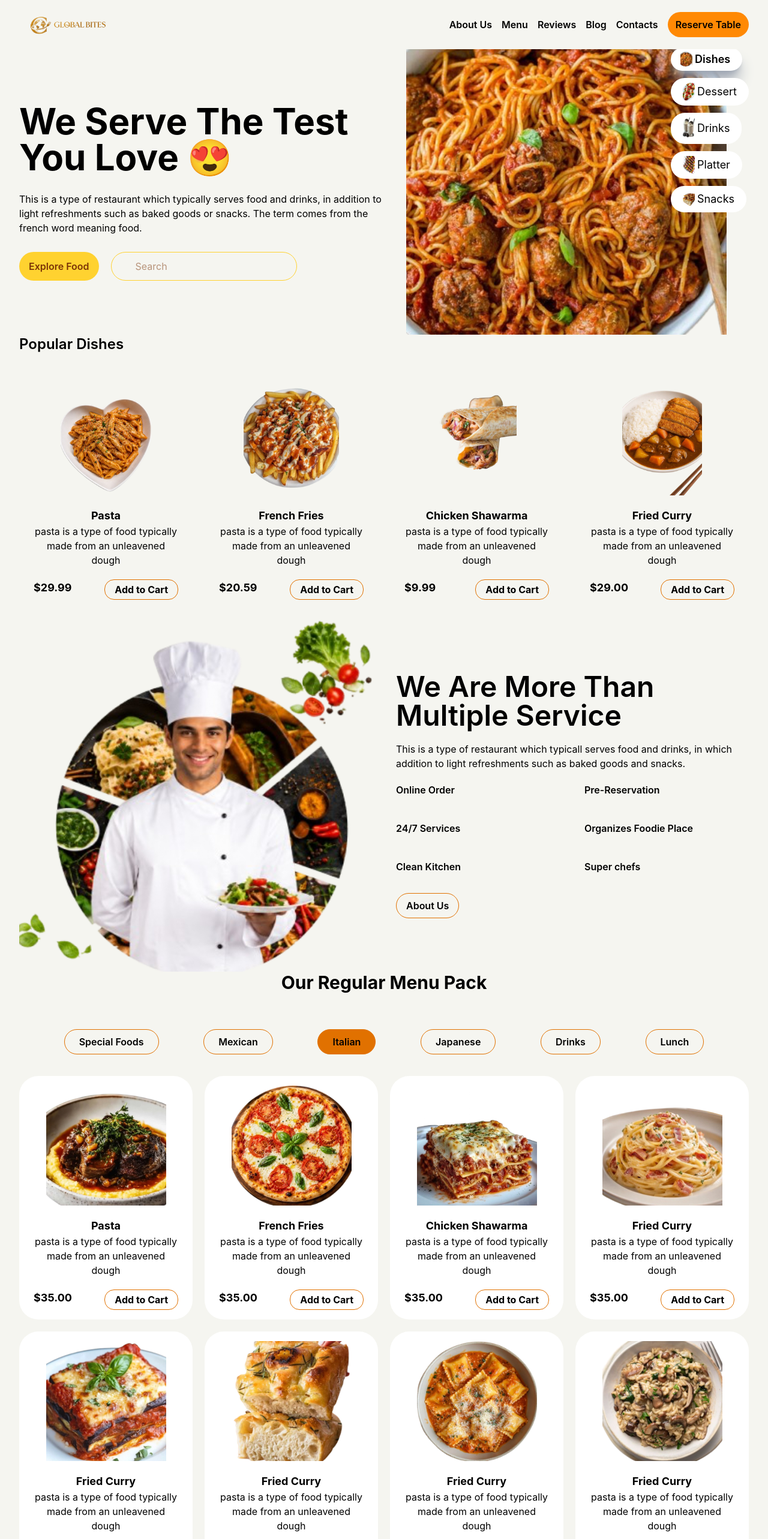
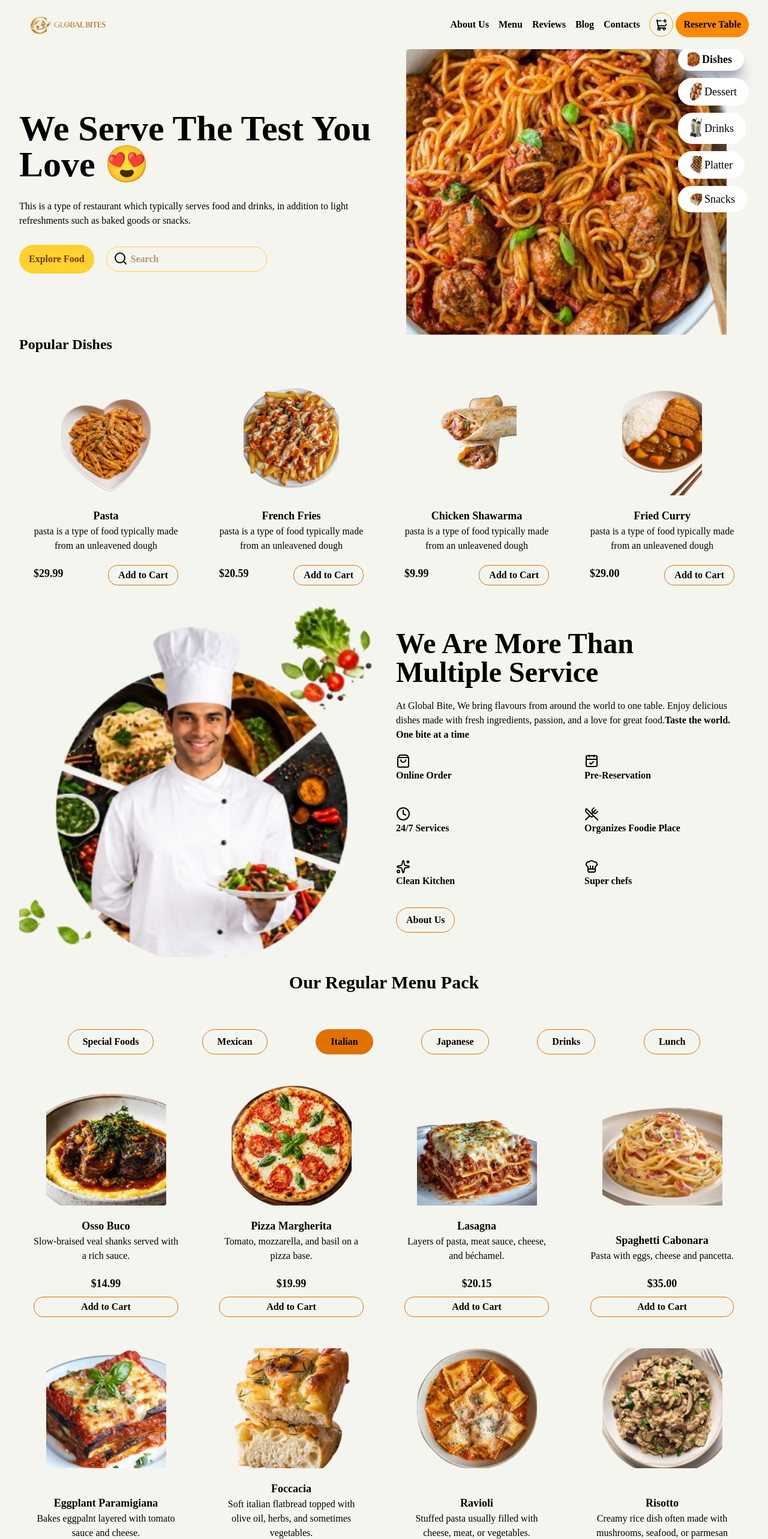
Before and after one commit to ajalasimon192-lgtm/global-bites, a React (Vite) app: page / in a window 1280 px wide. Shown: the top 2566 px of the page at 60% size. Built offline with nearby package versions, Linux system fonts and the light colour scheme.

Commit message:
Already done and ready to be deployed

```diff
--- a/index.html
+++ b/index.html
@@ -1,5 +1,5 @@
 <!doctype html>
-<html lang="en">
+<html lang="en" class="scroll-smooth">
   <head>
     <meta charset="UTF-8" />
     <link rel="icon" type="image/svg+xml" href="/favicon.svg" />
--- a/package.json
+++ b/package.json
@@ -10,7 +10,9 @@
     "preview": "vite preview"
   },
   "dependencies": {
+    "@fontsource-variable/baloo-2": "^5.3.0",
     "@tailwindcss/vite": "^4.3.3",
+    "lucide-react": "^1.47.0",
     "react": "^19.2.8",
     "react-dom": "^19.2.8",
     "tailwindcss": "^4.3.3"
--- a/src/App.jsx
+++ b/src/App.jsx
@@ -1,3 +1,4 @@
+import '@fontsource-variable/baloo-2'
 import { Nav } from './components/Nav'
 import { Header } from './components/Header'
 import { Dishes } from './components/dishes'
@@ -10,7 +11,7 @@ import { Footer } from './components/Footer'
 function App() {
 
   return (
-    <div className='bg-[#f5f5f0]'>
+    <div className='bg-[#f5f5f0] '>
       <Nav />
       <Header />
       <Dishes />
--- a/src/components/Details.jsx
+++ b/src/components/Details.jsx
@@ -1,22 +1,26 @@
 import React from 'react'
+import { ShoppingBag,CalendarCheck, Clock, UtensilsCrossed, Sparkles, ChefHat } from 'lucide-react'
 import chef from '../assets/images/chef2.png'
 
 
 export const Details = () => {
   return (
-    <div className='grid grid-cols-2 gap-10 items-center px-8'>
+    <div id='details' className='grid grid-cols-1 md:grid-cols-2 gap-10 items-center px-4 md:px-8'>
         <img src={chef} alt="image of a chef" className='w-full'/>
         <div className='w-full'>
-            <h2 className='text-5xl capitalize font-semibold w-120'>we are more than multiple service</h2>
-            <p className='mt-5 mb-5'>This is a type of restaurant which typicall serves food and drinks, in which addition to light refreshments such as baked goods and snacks.</p>
+            <h2 className='text-5xl capitalize font-semibold md:w-120'>we are more than multiple service</h2>
+            <p className='mt-5 mb-5'>
+              At Global Bite, We bring flavours from around the world to one table. Enjoy delicious dishes made with fresh ingredients, passion, and a love for great food.
+              <span className='font-bold'>Taste the world. One bite at a time</span>
+            </p>
             <ul className='grid grid-cols-2 font-semibold gap-10'>
               {/* to add icons later */}
-                <li>Online Order</li>
-                <li>Pre-Reservation</li>
-                <li>24/7 Services</li>
-                <li>Organizes Foodie Place</li>
-                <li>Clean Kitchen</li>
-                <li>Super chefs</li>
+                <li> <ShoppingBag /> Online Order</li>
+                <li><CalendarCheck /> Pre-Reservation</li>
+                <li><Clock /> 24/7 Services</li>
+                <li><UtensilsCrossed /> Organizes Foodie Place</li>
+                <li><Sparkles /> Clean Kitchen</li>
+                <li><ChefHat /> Super chefs</li>
             </ul>
             <button className='mt-8 border border-amber-600 px-4 py-2 rounded-3xl hover:bg-amber-600 cursor-pointer font-semibold'>About Us</button>
         </div>
--- a/src/components/Header.jsx
+++ b/src/components/Header.jsx
@@ -1,4 +1,5 @@
 import { useState } from 'react'
+import { Search } from 'lucide-react'
 import dishes from '../assets/images/dishes.PNG'
 import dessert from '../assets/images/desert.PNG'
 import drinks from '../assets/images/drinks.PNG'
@@ -38,32 +39,35 @@ export const Header = () => {
 
 
   return (
-    <div className='flex justify-between items-center px-8 h-119 overflow-hidden'>
+    <div className='grid md:flex justify-between items-center px-8 md:h-119 overflow-hidden'>
         <div className='w-full'>
-            <h1 className='capitalize text-6xl font-bold'>we serve the test you love 😍</h1>
-            <p className='my-7'>This is a type of restaurant which typically serves food and drinks, in addition to light refreshments such as baked goods or snacks. The term comes from the french word meaning food. </p>
-            <div className='flex gap-5'>
-                <button className='bg-amber-300 text-amber-900 py-3 px-4 font-semibold rounded-3xl'>
+            <h1 className='capitalize text-4xl  font-bold md:text-6xl'>we serve the test you love 😍</h1>
+            <p className='my-7'>This is a type of restaurant which typically serves food and drinks, in addition to light refreshments such as baked goods or snacks. </p>
+            <div className='flex items-center gap-2 md:gap-5'>
+                <button className='bg-amber-300 text-amber-900 py-2 px-2 md:py-3 md:px-4 font-semibold rounded-3xl hover:bg-amber-400 cursor-pointer'>
                     Explore Food
                 </button>
                     {/* Search icon */}
-                <input type="text" placeholder='Search' className='border-amber-300 border px-5 py-2 rounded-3xl text-amber-900 outline-0 pl-10'/>
+                <div className='relative'>
+                    <Search className='absolute top-2 left-3 '/>
+                    <input type="text" placeholder='Search' className='border-amber-300 border px-5 py-2 rounded-3xl text-amber-900 font-semibold outline-0 pl-10'/>
+                </div>
             </div>
         </div>
         <div className='w-full'>
             <div className='relative'>
                 <img src={selected.src} alt={selected.name} className='w-full h-screen object-contain'/>
-                <div className='absolute top-40 right-0 text-lg flex flex-col w-fit float-right gap-3'>
+                <div className='absolute top-60 md:top-40 right-0 text-lg flex flex-col w-fit float-right gap-3'>
                     {
                     images.map((image) => {
                         // to add an icon to the button representing the food top be shown
                         return <div key={image.id}>
                             <button className={selected.name === image.name ? 'food' : 'not-food'}
 
-                            onClick={() => {
-                                setSelected(image)
-                            }}>
-                             <img src={image.src} alt="" className='w-5'/>   {image.name}
+                                onClick={() => {
+                                    setSelected(image)
+                                }}>
+                                <img src={image.src} alt="" className='w-5'/>   {image.name}
                             </button>
 
                         </div>
--- a/src/components/Nav.jsx
+++ b/src/components/Nav.jsx
@@ -1,20 +1,50 @@
-import React from 'react'
+import { useState } from 'react'
+import { Menu, ShoppingCartPlus } from 'lucide-react'
 import logo from '../assets/images/mainLogo.PNG'
 
 export const Nav = () => {
+
+    const [isOpen, setIsOpen] = useState(false);
+
+    const toggleMenu = () => {
+        setIsOpen(!isOpen)
+    }
+
     return (
-    <div className='flex justify-between items-center py-5 px-8'>
+        <div className='flex justify-between items-center py-5 px-4 md:px-8'>
             <div>
                 <img src={logo} alt="" className='w-40'/>
             </div>
-        <div className='flex justify-between items-center gap-4'>
-            <a href="#" className='hover'>About Us</a>
-            <a href="#" className='hover'>Menu</a>
-            <a href="#" className='hover'>Reviews</a>
+
+            <div className='relative flex gap-3 sm:block md:hidden'>
+                <button onClick={toggleMenu} >{(isOpen) ? <p className='text-2xl'>X</p> : <Menu /> }</button>
+
+                {isOpen && (
+                    <div className='absolute right-5 top-10 flex flex-col gap-2 z-1 bg-white w-25 p-2 shadow-xl shadow-black rounded-xl'>
+                        <a href="#details" className='hover:font-semibold'>About Us</a>
+                        <a href="#menu" className='hover:font-semibold'>Menu</a>
+                        <a href="#reviews" className='hover:font-semibold'>Reviews</a>
+                        <a href="#" className='hover:font-semibold'>Blog</a>
+                        <a href="#footer" className='hover:font-semibold'>Contacts</a>
+                        <button className='bg-orange-400 px-2 py-1 rounded-3xl border border-transparent hover:bg-orange-200 cursor-pointer hover:border hover:border-black'>Reserve Table</button>
+                    </div>
+                )}
+                <div className='flex gap-1 items-center'>
+                    {/* A cart icon */}
+                    <ShoppingCartPlus size={40} className='p-2 rounded-3xl border border-amber-500 hover:bg-amber-600 hover:text-white'/>
+                </div>
+            </div>
+
+
+            <div className='md:flex justify-between items-center gap-4 hidden'>
+                <a href="#details" className='hover'>About Us</a>
+                <a href="#menu" className='hover'>Menu</a>
+                <a href="#reviews" className='hover'>Reviews</a>
                 <a href="#" className='hover'>Blog</a>
-            <a href="#" className='hover'>Contacts</a>
-            <div className='flex gap-1'>
+                <a href="#footer" className='hover'>Contacts</a>
+                <div className='flex gap-1 items-center'>
                     {/* A cart icon */}
+                    <ShoppingCartPlus size={40} className='p-2 rounded-3xl border border-amber-500 hover:bg-amber-600 hover:text-white'/>
                     <button className='bg-orange-400 px-3 py-2 font-semibold rounded-3xl border border-transparent hover:bg-orange-200 cursor-pointer hover:border hover:border-black'>Reserve Table</button>
                 </div>
             </div>
--- a/src/components/Reserve.jsx
+++ b/src/components/Reserve.jsx
@@ -3,7 +3,7 @@ import model from '../assets/images/pictureModelForReserve.PNG'
 
 export const Reserve = () => {
   return (
-    <div className='flex items-center px-8 mt-2'>
+    <div className='md:flex items-center px-4 md:px-8 mt-5'>
         <div className='w-full'>
             <h2 className='capitalize text-5xl font-bold mb-5'>
                 do you have any dinner plan today? reserve your table
--- a/src/components/Reviews.jsx
+++ b/src/components/Reviews.jsx
@@ -2,10 +2,10 @@ import React from 'react'
 
 export const Reviews = () => {
   return (
-    <div className='px-8 mb-7'>
+    <div id='reviews' className='px-4 md:px-8 mb-7'>
         <h3 className='capitalize text-4xl font-semibold mb-5'>what our customers says?</h3>
 
-        <div className='grid grid-cols-5 gap-5'>
+        <div className='grid md:grid-cols-5 gap-5'>
             <div className='bg-yellow-200 rounded-2xl relative pt-8 px-7 pb-5'>
                 <span className='text-6xl absolute top-0 left-3'>"</span>
                 <p>
--- a/src/components/dishes.jsx
+++ b/src/components/dishes.jsx
@@ -37,9 +37,9 @@ export const Dishes = () => {
     ]
 
     return(
-        <div className='px-8 mb-4'>
+        <div className='px-4 md:px-8 mb-4'>
             <h2 className='capitalize text-2xl mb-5 font-semibold'>popular dishes</h2>
-            <div className='grid grid-cols-4 gap-5'>
+            <div className='grid md:grid-cols-4 gap-5'>
                 {
                     dishes.map((dish) => {
                         return <div key={dish.id} className='flex flex-col justify-between items-center text-center px-6 py-4 rounded-lg hover:shadow-gray-500 hover:shadow-lg'>
--- a/src/components/menuItems.jsx
+++ b/src/components/menuItems.jsx
@@ -13,65 +13,65 @@ export const MenuItems = () => {
         {
             id: 1,
             src: ossoBuco,
-            name: 'Pasta',
-            info: 'pasta is a type of food typically made from an unleavened dough',
-            price: 35.00
+            name: 'Osso Buco',
+            info: 'Slow-braised veal shanks served with a rich sauce.',
+            price: 14.99
         },
         {
             id: 2,
             src: pizzaMaegherita,
-            name: 'French Fries',
-            info: 'pasta is a type of food typically made from an unleavened dough',
-            price: 35.00
+            name: 'Pizza Margherita',
+            info: 'Tomato, mozzarella, and basil on a pizza base.',
+            price: 19.99
         },
         {
             id: 3,
             src: lasagna,
-            name: 'Chicken Shawarma',
-            info: 'pasta is a type of food typically made from an unleavened dough',
-            price: 35.00
+            name: 'Lasagna',
+            info: 'Layers of pasta, meat sauce, cheese, and béchamel.',
+            price: 20.15
         },
         {
             id: 4,
             src: spaghettiCabonara,
-            name: 'Fried Curry',
-            info: 'pasta is a type of food typically made from an unleavened dough',
+            name: 'Spaghetti Cabonara',
+            info: 'Pasta with eggs, cheese and pancetta.',
             price: 35.00
         },
         {
             id: 5,
             src: EggplantParamigiana,
-            name: 'Fried Curry',
-            info: 'pasta is a type of food typically made from an unleavened dough',
-            price: 35.00
+            name: 'Eggplant Paramigiana',
+            info: 'Bakes eggpalnt layered with tomato sauce and cheese.',
+            price: 30.00
         },
         {
             id: 6,
             src: foccacia,
-            name: 'Fried Curry',
-            info: 'pasta is a type of food typically made from an unleavened dough',
-            price: 35.00
+            name: 'Foccacia',
+            info: 'Soft italian flatbread topped with olive oil, herbs, and sometimes vegetables. ',
+            price: 25.50
         },
         {
             id: 7,
             src: ravioli,
-            name: 'Fried Curry',
-            info: 'pasta is a type of food typically made from an unleavened dough',
-            price: 35.00
+            name: 'Ravioli',
+            info: 'Stuffed pasta usually filled with cheese, meat, or vegetables.',
+            price: 15.00
         },
         {
             id: 8,
             src: risotto,
-            name: 'Fried Curry',
-            info: 'pasta is a type of food typically made from an unleavened dough',
-            price: 35.00
+            name: 'Risotto',
+            info: 'Creamy rice dish often made with mushrooms, seafood, or parmesan',
+            price: 9.99
         },
     ]
 
     return(
-        <div className='px-8 mb-4'>
+        <div id='menu' className='px-4 md:px-8 mb-4 mt-6'>
             <h2 className='capitalize font-bold text-3xl mb-15 text-center'>our regular menu pack</h2>
-            <div className='flex justify-evenly mb-9'>
+            <div className='hidden md:flex justify-evenly mb-9'>
                 <button className='menu'>Special Foods</button>
                 <button className='menu'>Mexican</button>
                 <button className='menu bg-amber-600'>Italian</button>
@@ -79,17 +79,17 @@ export const MenuItems = () => {
                 <button className='menu'>Drinks</button>
                 <button className='menu'>Lunch</button>
             </div>
-            <div className='grid grid-cols-4 gap-5'>
+            <div className='grid grid-cols-2 md:grid-cols-4 gap-5'>
                 {
                     dishes.map((dish) => {
-                        return <div key={dish.id} className='bg-white flex flex-col justify-between items-center text-center px-6 py-4 rounded-4xl hover:shadow-gray-400 hover:shadow-sm'>
-                            <img src={dish.src} alt="" className='mb-5 h-50 w-50 object-cover'/>
+                        return <div key={dish.id} className='bg-whit e flex flex-col justify-between items-center text-center px-6 py-4 rounded-4xl hover:shadow-gray-400 hover:shadow-sm'>
+                            <img src={dish.src} alt="" className='mb-5 h-50 w-50 object-contain md:object-cover'/>
                             <div>
                                 {/* to add rating stars */}
                                 <p className='font-bold text-lg'>{dish.name}</p>
                                 <p>{dish.info}</p>
-                                <div className='flex justify-between mt-5 w-full'>
-                                    <p className='font-bold text-lg'>${dish.price.toFixed(2)}</p>
+                                <div className='md:flex flex-row md:flex-col md:justify-between mt-5 w-full'>
+                                    <p className='mb-2 font-bold text-lg'>${dish.price.toFixed(2)}</p>
                                     <button className='px-4 py-1 border border-amber-600 rounded-2xl hover:bg-amber-600 font-bold cursor-pointer'>
                                         Add to Cart
                                     </button>
--- a/src/index.css
+++ b/src/index.css
@@ -1,4 +1,8 @@
 @import 'tailwindcss';
+
+@theme {
+    --font-sans: 'Baloo 2 variable', serif;
+}
 
 .hover {
     @apply relative inline-block font-semibold after:absolute after:right-0 after:-bottom-0.5 after:left-0 after:h-0.5 after:origin-left after:scale-x-0 after:bg-current after:content-[''] after:transition-transform after:duration-200 after:ease-in hover:after:scale-x-100;
```
Also changed, not shown: src/components/Footer.jsx (+8 -8 lines), 1 other file (tests, documents, lock files or other folders). Lines whose indentation alone changed are shown as unchanged.
